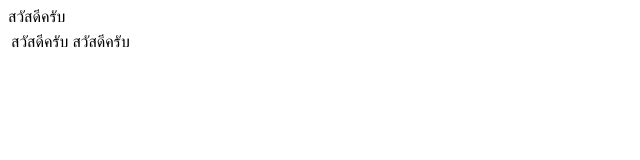
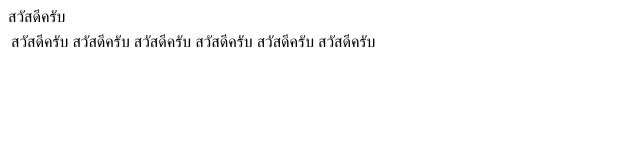
Before and after one commit to nutchanokp/precodecamp, a plain HTML site: page day1/index.html in a window 1280 px wide. Shown: the whole page, without its empty margins (0-640 px from the left). Drawn offline with Linux system fonts and the light colour scheme.

Commit message:
third commit

```diff
--- a/day1/index.html
+++ b/day1/index.html
@@ -20,6 +20,10 @@
         <tr>
           <td>สวัสดีครับ</td>
           <td>สวัสดีครับ</td>
+          <td>สวัสดีครับ</td>
+          <td>สวัสดีครับ</td>
+          <td>สวัสดีครับ</td>
+          <td>สวัสดีครับ</td>
         </tr>
       </tbody>
     </table>
```
